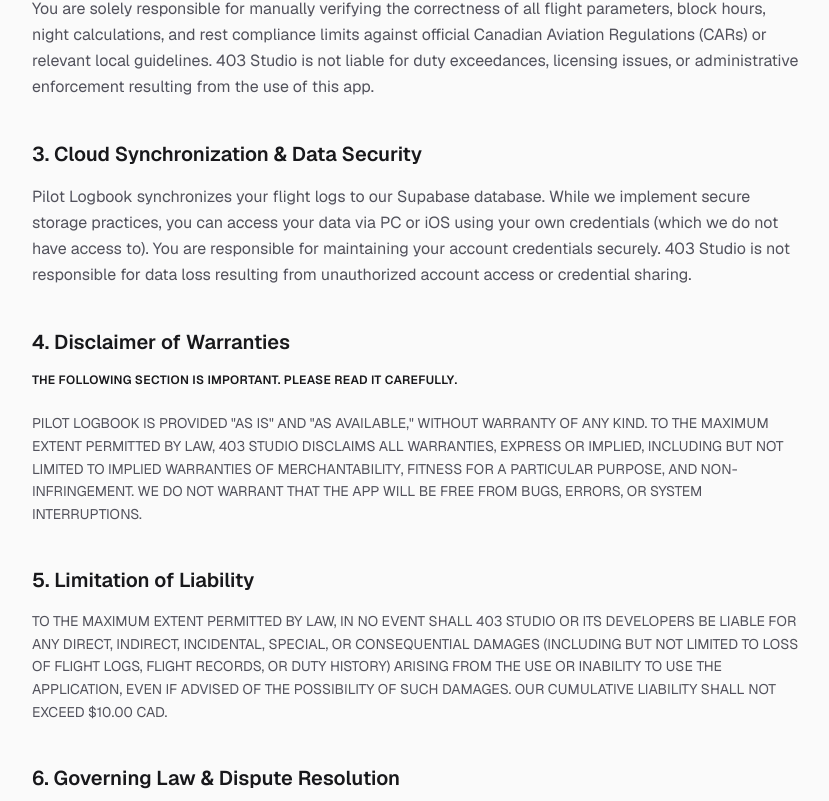
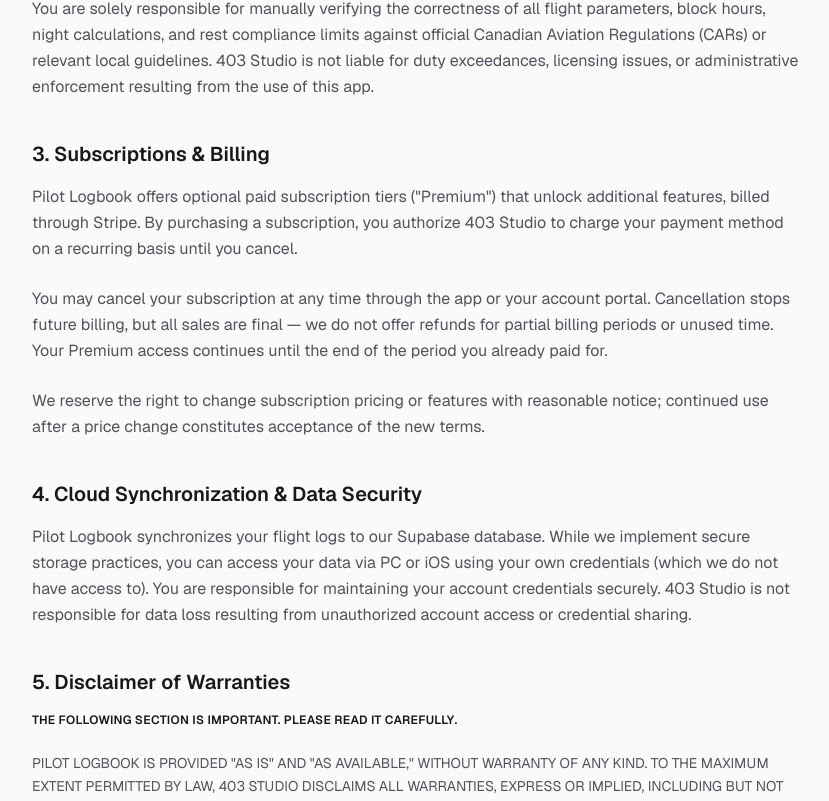
Before and after one commit to Stueygr/403Studio, a Next.js app: page /terms/pilot-logbook in a window 1280 px wide. Shown: the part 656-1457 px from the top of the page, without its empty margins (224-1053 px from the left). Built offline with nearby package versions, Linux system fonts and the light colour scheme.

Commit message:
docs: update Pilot Logbook Terms of Service with Subscriptions & Billing section

```diff
--- a/app/privacy/pilot-logbook/page.tsx
+++ b/app/privacy/pilot-logbook/page.tsx
@@ -14,7 +14,7 @@
   return (
     <LegalLayout title="Privacy Policy — Pilot Logbook">
       <p>
-        <strong>Last updated:</strong> July 14, 2026
+        <strong>Last updated:</strong> July 29, 2026
       </p>
       <p>
         Pilot Logbook is built and published by {site.name}. We understand the critical nature of flight deck data and are committed to maintaining the absolute confidentiality of your logs and duty metrics. This policy outlines how your data is handled.
@@ -32,7 +32,13 @@
 
       <h2 className="text-xl font-semibold text-zinc-900 dark:text-zinc-50 mt-10 mb-4">3. Device Permissions & SDKs</h2>
       <p>
-        Pilot Logbook requests camera access for one purpose only: scanning your paper logbook pages and aviation documents so you can import them without retyping. Scanning is processed entirely on your device—text recognition and AI extraction run locally, and your scanned images themselves are never uploaded to our servers or any third party. The entries you review and save from a scan become part of your logbook and are synced and backed up like any entry you type in (see Section 2). The app does not request access to GPS Location Services, Contacts, or Microphone, and does not integrate any third-party behavioral tracking SDKs. If you add the home screen widget, the widget&apos;s copy of your hour totals and next document expiry is stored on your device and never uploaded; your logbook itself remains backed up to your account.
+        Pilot Logbook requests camera access for one purpose only: scanning your paper logbook pages and aviation documents so you can import them without retyping. Camera scanning is processed entirely on your device &mdash; text recognition and AI extraction run locally, and camera captures are never uploaded to our servers or any third party. Only the entries you review and save from a scan become part of your logbook, synced and backed up like any entry you type in (see Section 2).
+      </p>
+      <p>
+        <strong>Optional cloud AI extraction.</strong> When you choose to upload a photo or PDF and enable AI-enhanced extraction on iOS, or when scanning from our website (which has no on-device scanner), that file is transmitted over an encrypted connection to our processing service, which uses Anthropic&apos;s Claude API solely to extract the logbook or document fields. Anthropic does not use this data to train its models, automatically deletes it from its systems within 30 days, and retains it longer only if required by law or flagged by its automated safety systems (up to 2 years). We do not store the file ourselves after processing. This is opt-in on the app: if you never enable it, your images never leave your device.
+      </p>
+      <p>
+        The app does not request access to GPS Location Services, Contacts, or Microphone, and does not integrate any third-party behavioral tracking SDKs. If you add the home screen widget, the widget&apos;s copy of your hour totals and next document expiry is stored on your device and never uploaded; your logbook itself remains backed up to your account.
       </p>
 
       <h2 className="text-xl font-semibold text-zinc-900 dark:text-zinc-50 mt-10 mb-4">4. GDPR & CCPA Rights</h2>
--- a/app/terms/pilot-logbook/page.tsx
+++ b/app/terms/pilot-logbook/page.tsx
@@ -14,7 +14,7 @@
   return (
     <LegalLayout title="Terms of Service — Pilot Logbook">
       <p>
-        <strong>Last updated:</strong> June 30, 2026
+        <strong>Last updated:</strong> July 29, 2026
       </p>
       <p>
         These Terms of Service govern your use of the Pilot Logbook application (the &quot;App&quot;). By installing or using Pilot Logbook, you agree to these Terms. If you do not agree, please do not use the App.
@@ -33,12 +33,23 @@
         You are solely responsible for manually verifying the correctness of all flight parameters, block hours, night calculations, and rest compliance limits against official Canadian Aviation Regulations (CARs) or relevant local guidelines. {site.name} is not liable for duty exceedances, licensing issues, or administrative enforcement resulting from the use of this app.
       </p>
 
-      <h2 className="text-xl font-semibold text-zinc-900 dark:text-zinc-50 mt-10 mb-4">3. Cloud Synchronization & Data Security</h2>
+      <h2 className="text-xl font-semibold text-zinc-900 dark:text-zinc-50 mt-10 mb-4">3. Subscriptions & Billing</h2>
+      <p>
+        Pilot Logbook offers optional paid subscription tiers (&quot;Premium&quot;) that unlock additional features, billed through Stripe. By purchasing a subscription, you authorize {site.name} to charge your payment method on a recurring basis until you cancel.
+      </p>
+      <p>
+        You may cancel your subscription at any time through the app or your account portal. Cancellation stops future billing, but all sales are final &mdash; we do not offer refunds for partial billing periods or unused time. Your Premium access continues until the end of the period you already paid for.
+      </p>
+      <p>
+        We reserve the right to change subscription pricing or features with reasonable notice; continued use after a price change constitutes acceptance of the new terms.
+      </p>
+
+      <h2 className="text-xl font-semibold text-zinc-900 dark:text-zinc-50 mt-10 mb-4">4. Cloud Synchronization & Data Security</h2>
       <p>
         Pilot Logbook synchronizes your flight logs to our Supabase database. While we implement secure storage practices, you can access your data via PC or iOS using your own credentials (which we do not have access to). You are responsible for maintaining your account credentials securely. {site.name} is not responsible for data loss resulting from unauthorized account access or credential sharing.
       </p>
 
-      <h2 className="text-xl font-semibold text-zinc-900 dark:text-zinc-50 mt-10 mb-4">4. Disclaimer of Warranties</h2>
+      <h2 className="text-xl font-semibold text-zinc-900 dark:text-zinc-50 mt-10 mb-4">5. Disclaimer of Warranties</h2>
       <p className="font-semibold text-zinc-900 dark:text-zinc-50 uppercase tracking-wide text-xs">
         THE FOLLOWING SECTION IS IMPORTANT. PLEASE READ IT CAREFULLY.
       </p>
@@ -46,17 +57,17 @@
         PILOT LOGBOOK IS PROVIDED &quot;AS IS&quot; AND &quot;AS AVAILABLE,&quot; WITHOUT WARRANTY OF ANY KIND. TO THE MAXIMUM EXTENT PERMITTED BY LAW, 403 STUDIO DISCLAIMS ALL WARRANTIES, EXPRESS OR IMPLIED, INCLUDING BUT NOT LIMITED TO IMPLIED WARRANTIES OF MERCHANTABILITY, FITNESS FOR A PARTICULAR PURPOSE, AND NON-INFRINGEMENT. WE DO NOT WARRANT THAT THE APP WILL BE FREE FROM BUGS, ERRORS, OR SYSTEM INTERRUPTIONS.
       </p>
 
-      <h2 className="text-xl font-semibold text-zinc-900 dark:text-zinc-50 mt-10 mb-4">5. Limitation of Liability</h2>
+      <h2 className="text-xl font-semibold text-zinc-900 dark:text-zinc-50 mt-10 mb-4">6. Limitation of Liability</h2>
       <p className="uppercase text-sm leading-relaxed">
         TO THE MAXIMUM EXTENT PERMITTED BY LAW, IN NO EVENT SHALL 403 STUDIO OR ITS DEVELOPERS BE LIABLE FOR ANY DIRECT, INDIRECT, INCIDENTAL, SPECIAL, OR CONSEQUENTIAL DAMAGES (INCLUDING BUT NOT LIMITED TO LOSS OF FLIGHT LOGS, FLIGHT RECORDS, OR DUTY HISTORY) ARISING FROM THE USE OR INABILITY TO USE THE APPLICATION, EVEN IF ADVISED OF THE POSSIBILITY OF SUCH DAMAGES. OUR CUMULATIVE LIABILITY SHALL NOT EXCEED $10.00 CAD.
       </p>
 
-      <h2 className="text-xl font-semibold text-zinc-900 dark:text-zinc-50 mt-10 mb-4">6. Governing Law & Dispute Resolution</h2>
+      <h2 className="text-xl font-semibold text-zinc-900 dark:text-zinc-50 mt-10 mb-4">7. Governing Law & Dispute Resolution</h2>
       <p>
         These Terms shall be governed by, and construed in accordance with, the laws of the Province of Alberta, Canada. Any legal actions arising under these terms shall be brought exclusively in the courts located in Calgary, Alberta, Canada.
       </p>
 
-      <h2 className="text-xl font-semibold text-zinc-900 dark:text-zinc-50 mt-10 mb-4">7. Contact Support</h2>
+      <h2 className="text-xl font-semibold text-zinc-900 dark:text-zinc-50 mt-10 mb-4">8. Contact Support</h2>
       <p>
         If you have any questions or feedback regarding these Terms, please contact support at:{" "}
         <a href={`mailto:${site.email}`} className="text-blue-500 hover:underline">
```
Also changed, not shown: 1 other file (tests, documents, lock files or other folders).
